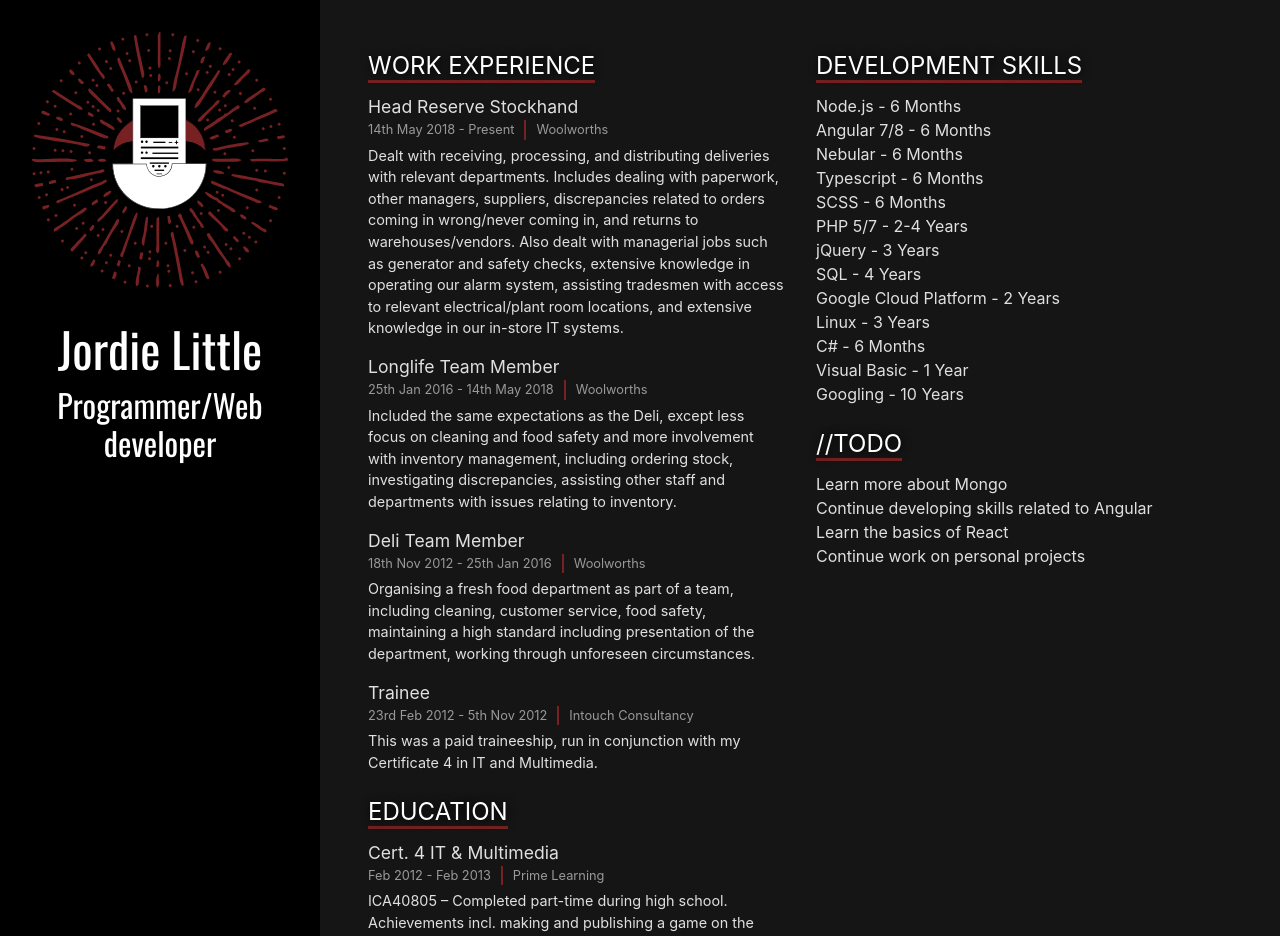
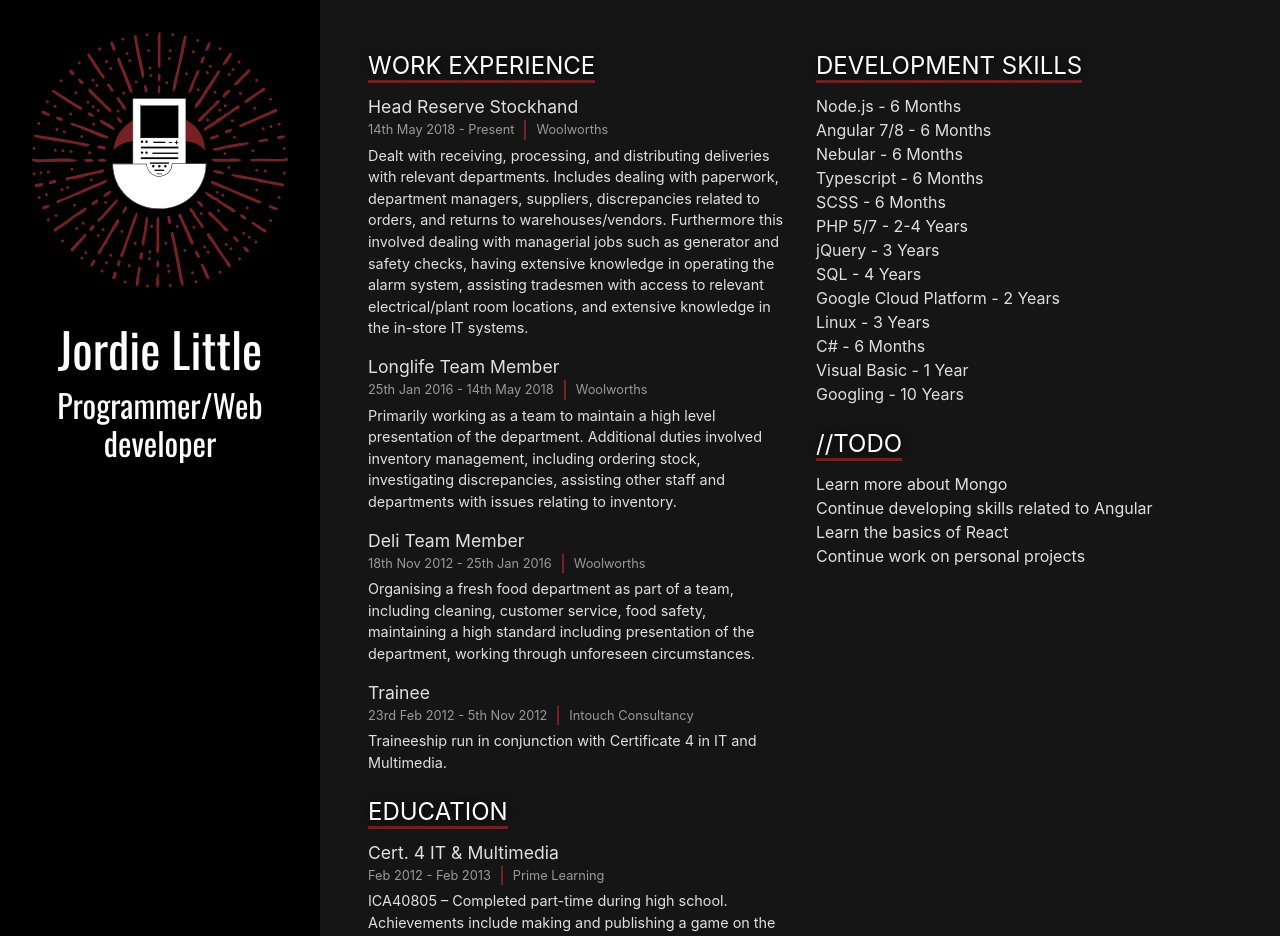
Before and after one commit to jlittl80/resume, an Angular app: page / in a window 1280 px wide. Shown: the top 936 px of the page. Built offline with nearby package versions, Linux system fonts and the light colour scheme; some icons are missing.

Commit message:
Updated Resume

```diff
--- a/src/app/app.component.ts
+++ b/src/app/app.component.ts
@@ -38,37 +38,35 @@ export class AppComponent {
       date: "14th May 2018 - Present",
       place: "Woolworths",
       short: `Dealt with receiving, processing, and distributing deliveries
-      with relevant departments. Includes dealing with paperwork, other
-      managers, suppliers, discrepancies related to orders coming in
-      wrong/never coming in, and returns to warehouses/vendors.
-      Also dealt with managerial jobs such as generator and safety
-      checks, extensive knowledge in operating our alarm system,
-      assisting tradesmen with access to relevant electrical/plant
-      room locations, and extensive knowledge in our in-store IT systems.`,
+      with relevant departments. Includes dealing with paperwork, department
+      managers, suppliers, discrepancies related to orders, and returns to
+      warehouses/vendors. Furthermore this involved dealing with managerial jobs
+      such as generator and safety checks, having extensive knowledge in operating
+      the alarm system, assisting tradesmen with access to relevant electrical/plant
+      room locations, and extensive knowledge in the in-store IT systems.`,
     },
     {
       title: "Longlife Team Member",
       date: "25th Jan 2016 - 14th May 2018",
       place: "Woolworths",
-      short: `Included the same expectations as the Deli, except less focus
-      on cleaning and food safety and more involvement with inventory
-      management, including ordering stock, investigating discrepancies,
-      assisting other staff and departments with issues relating to inventory.`,
+      short: `Primarily working as a team to maintain a high level presentation
+      of the department. Additional duties involved inventory management, including
+      ordering stock, investigating discrepancies, assisting other staff and
+      departments with issues relating to inventory.`,
     },
     {
       title: "Deli Team Member",
       date: "18th Nov 2012 - 25th Jan 2016",
       place: "Woolworths",
       short: `Organising a fresh food department as part of a team, including
-      cleaning, customer service, food safety, maintaining a high standard
-      including presentation of the department, working through unforeseen circumstances.`,
+      cleaning, customer service, food safety, maintaining a high standard including
+      presentation of the department, working through unforeseen circumstances.`,
     },
     {
       title: "Trainee",
       date: "23rd Feb 2012 - 5th Nov 2012",
       place: "Intouch Consultancy",
-      short: `This was a paid traineeship, run in conjunction with my Certificate
-      4 in IT and Multimedia.`,
+      short: `Traineeship run in conjunction with  Certificate 4 in IT and Multimedia.`,
     },
   ];
 
@@ -78,14 +76,14 @@ export class AppComponent {
       date: "Feb 2012 - Feb 2013",
       place: "Prime Learning",
       short: `ICA40805 – Completed part-time during high school. Achievements
-      incl. making and publishing a game on the App Store and building
-      an extremely basic static website.`,
+      include making and publishing a game on the App Store and building
+      a basic static website.`,
     },
     {
-      title: "Grade 12 GCE",
+      title: "Queensland Certificate of Education",
       date: "Jan 2009 - Dec 2013",
       place: "Pacific Pines State High School",
-      short: `Passed Grade 12`,
+      short: `Successful completion of secondary education.`,
     },
   ];
 }
```
